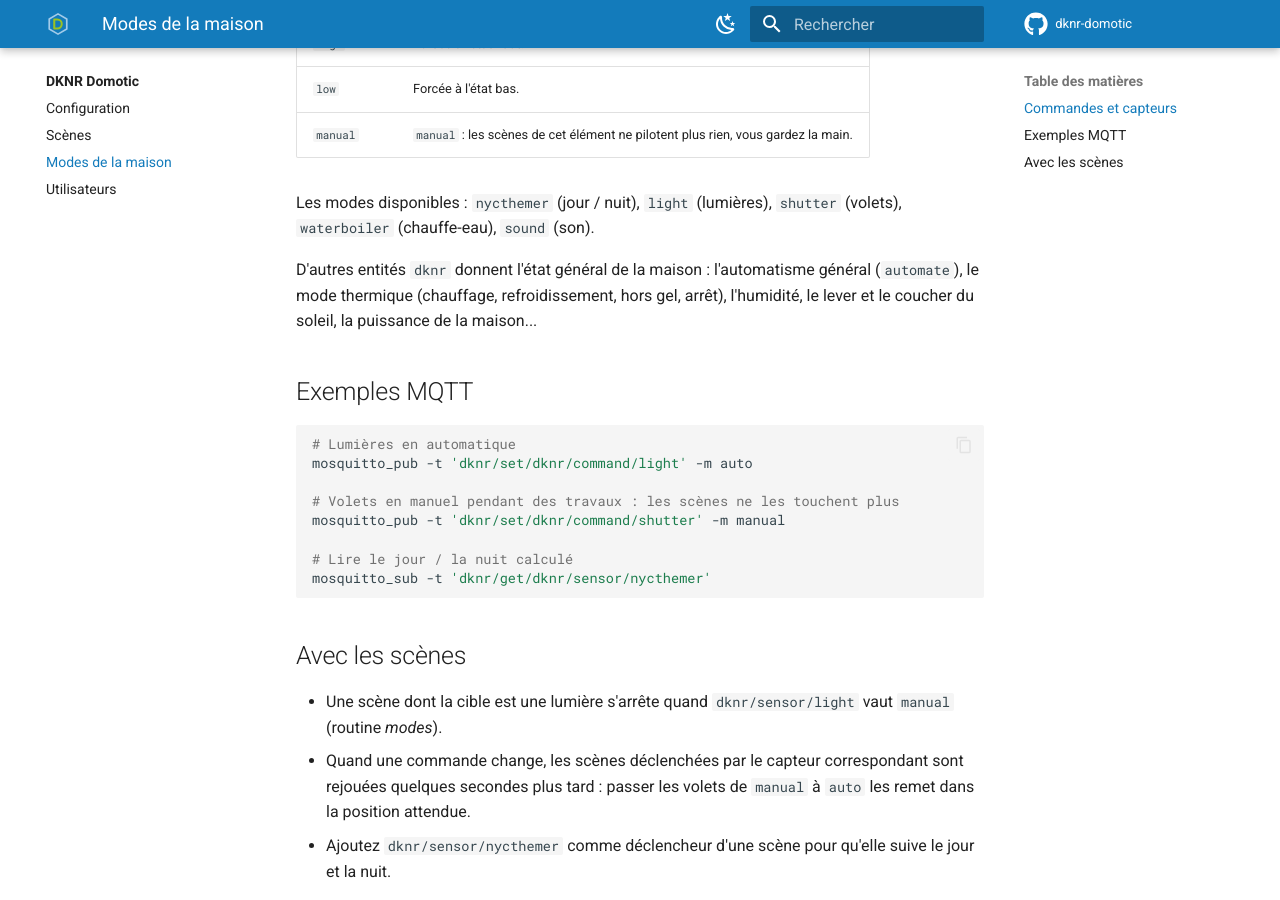
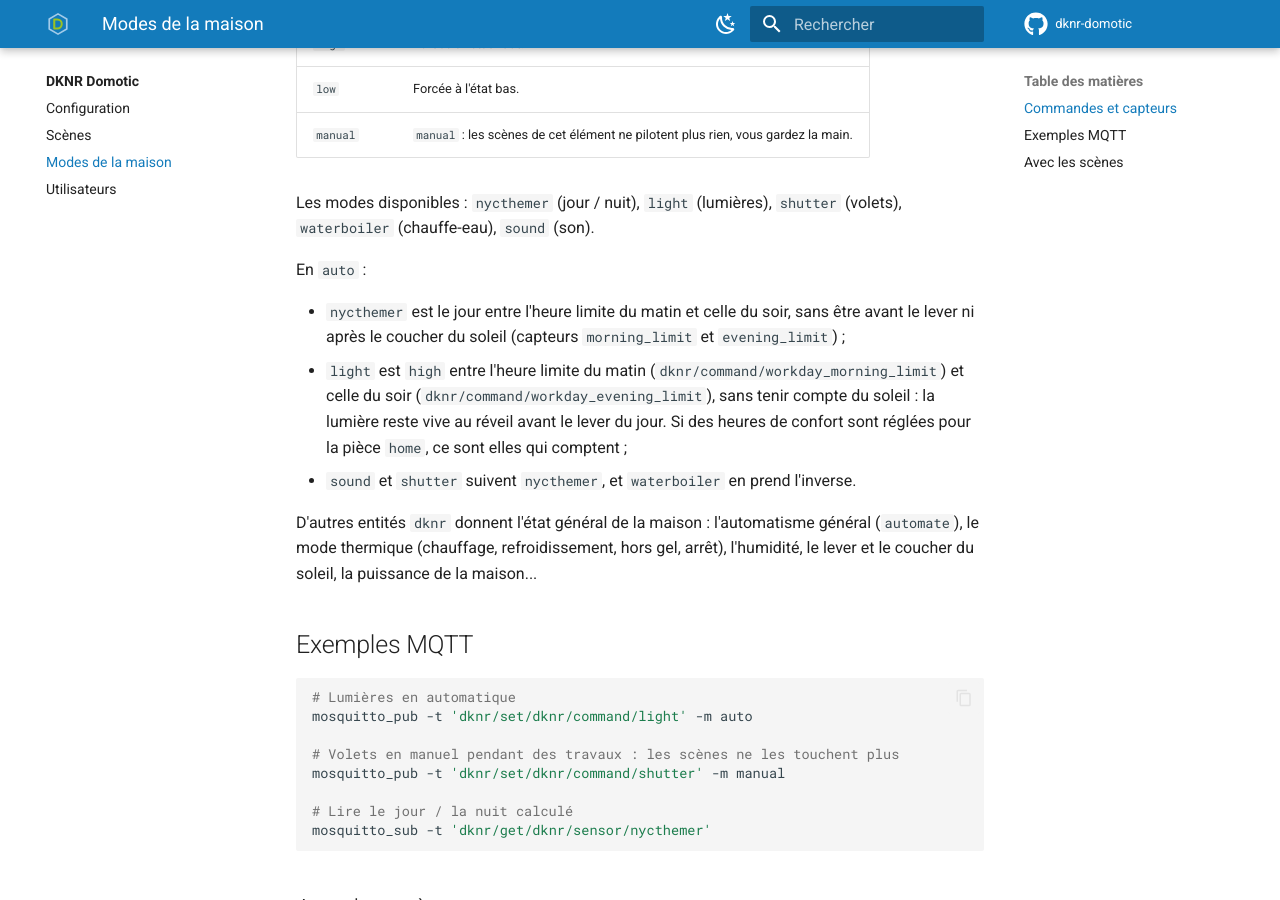
Before and after one commit to dknr-domotic/dknr-domotic.github.io, an MkDocs documentation site: the page built from docs/domotic/modes.md, in a window 1280 px wide and 900 px high, scrolled down 659 px. Built offline with MkDocs 1.6.1 and Material for MkDocs 9.7.7, drawn with Linux system fonts in a browser that asks for light colours; comment, search, counter and statistics services are not loaded.

Commit message:
Explain auto modes, light follows hour limits
Co-Authored-By: Claude Opus 5.5 <noreply@anthropic.com>

```diff
--- a/docs/domotic/modes.md
+++ b/docs/domotic/modes.md
@@ -18,6 +18,12 @@ Chaque mode a deux entités :
 | `manual` | `manual` : les scènes de cet élément ne pilotent plus rien, vous gardez la main. |
 
 Les modes disponibles : `nycthemer` (jour / nuit), `light` (lumières), `shutter` (volets), `waterboiler` (chauffe-eau), `sound` (son).
+
+En `auto` :
+
+- `nycthemer` est le jour entre l'heure limite du matin et celle du soir, sans être avant le lever ni après le coucher du soleil (capteurs `morning_limit` et `evening_limit`) ;
+- `light` est `high` entre l'heure limite du matin (`dknr/command/workday_morning_limit`) et celle du soir (`dknr/command/workday_evening_limit`), sans tenir compte du soleil : la lumière reste vive au réveil avant le lever du jour. Si des heures de confort sont réglées pour la pièce `home`, ce sont elles qui comptent ;
+- `sound` et `shutter` suivent `nycthemer`, et `waterboiler` en prend l'inverse.
 
 D'autres entités `dknr` donnent l'état général de la maison : l'automatisme général (`automate`), le mode thermique (chauffage, refroidissement, hors gel, arrêt), l'humidité, le lever et le coucher du soleil, la puissance de la maison...
 
```
